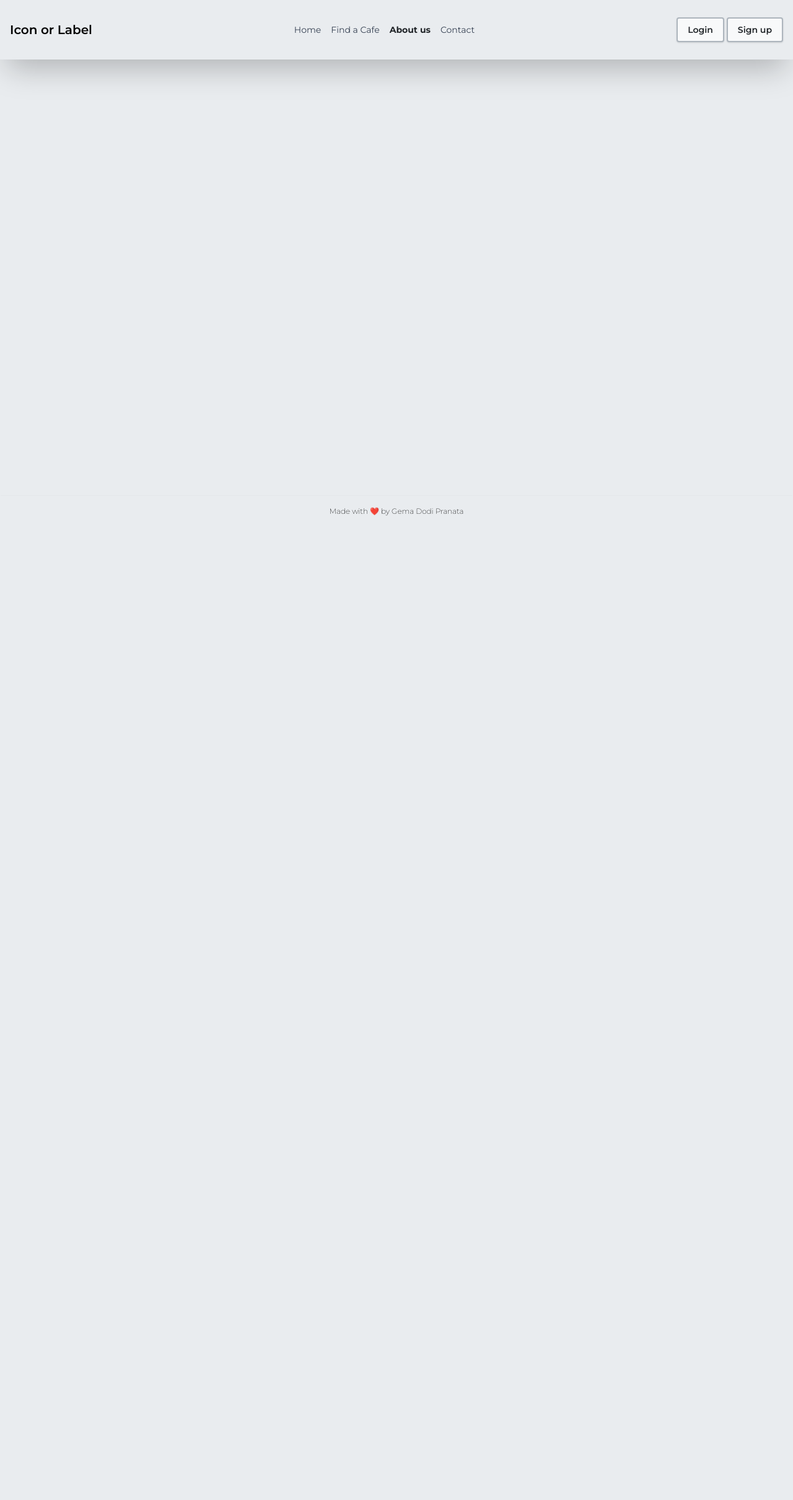
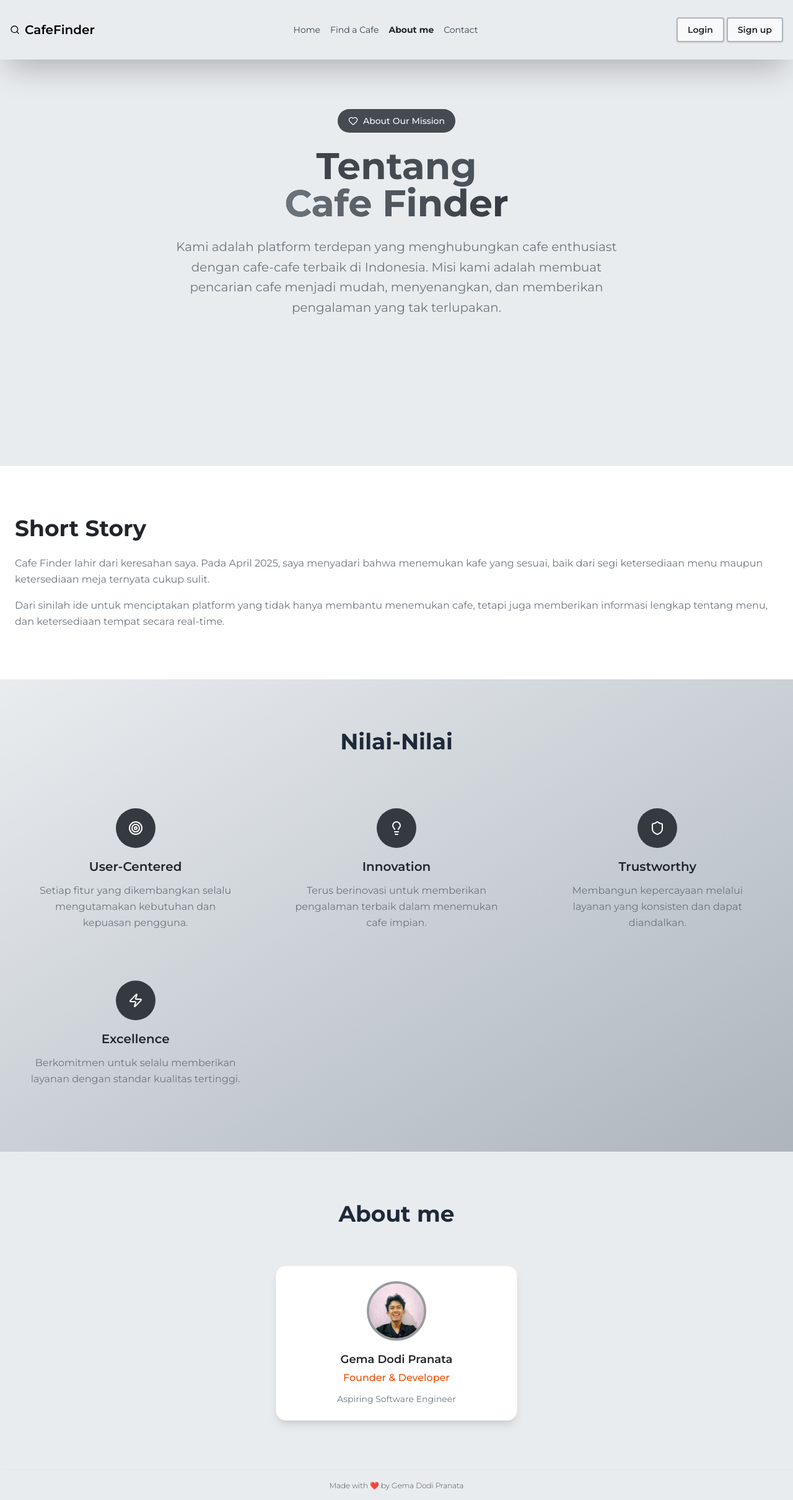
Before and after one commit to gemadp01/frontend-cafe-bbpvp, a React (Vite) app: page /about in a window 1280 px wide. Shown: the whole page at 62% size. Before the commit the page ends 848 px from the top, so only its background shows below. Built offline with nearby package versions, Linux system fonts and the light colour scheme.

Commit message:
feat: About me page

```diff
--- a/src/App.jsx
+++ b/src/App.jsx
@@ -4,7 +4,6 @@ import Header from "@/components/Header";
 import Footer from "@/components/Footer";
 import HomePage from "@/pages/HomePage";
 import FindCafePage from "@/pages/FindCafePage";
-import AboutUsPage from "@/pages/AboutUsPage";
 import ContactPage from "@/pages/ContactPage";
 import CafeDetailPage from "@/pages/CafeDetailPage";
 import LoginPage from "@/pages/LoginPage";
@@ -16,6 +15,7 @@ import EditProductPage from "@/pages/admin/EditProductPage";
 import ListMejaManagementPage from "@/pages/admin/ListMejaManagementPage";
 import CreateListMejaPage from "@/pages/admin/CreateListMejaPage";
 import EditListMejaPage from "@/pages/admin/EditListMejaPage";
+import AboutMePage from "@/pages/AboutMePage";
 
 function App() {
   const location = useLocation();
@@ -27,7 +27,7 @@ function App() {
       <Routes>
         <Route path="/" element={<HomePage />} />
         <Route path="/find-cafe" element={<FindCafePage />} />
-        <Route path="/about" element={<AboutUsPage />} />
+        <Route path="/about" element={<AboutMePage />} />
         <Route path="/contact" element={<ContactPage />} />
         {/* <Route path="/find-cafe/cafe-detail/:id" element={<CafeDetailPage />} /> */}
         <Route
--- a/src/components/Header.jsx
+++ b/src/components/Header.jsx
@@ -1,5 +1,5 @@
 import { useState } from "react";
-import { Menu, X } from "lucide-react";
+import { Menu, Search, X } from "lucide-react";
 import Button from "./Button";
 import { Link, NavLink, useLocation } from "react-router-dom";
 import clsx from "clsx";
@@ -14,7 +14,10 @@ function Header() {
   return (
     <header className="shadow-2xl fixed top-0 left-0 right-0 h-24 bg-bgColor-1 flex p-4 items-center md:justify-center z-10">
       <div className="w-full flex justify-between items-center md:w-7xl">
-        <h1 className="text-xl font-semibold">Icon or Label</h1>
+        <h1 className="text-xl font-semibold flex justify-center items-center gap-2">
+          <Search className="w-4 h-4" />
+          CafeFinder
+        </h1>
 
         <nav className="text-sm text-textColor-1">
           {/* Menu list (Desktop) */}
@@ -31,7 +34,7 @@ function Header() {
             </li>
             <li>
               <NavLink to="/about" className={navLinkClass}>
-                About us
+                About me
               </NavLink>
             </li>
             <li>
@@ -69,7 +72,7 @@ function Header() {
             </li>
             <li>
               <NavLink to="/about" className={navLinkClass}>
-                About
+                About me
               </NavLink>
             </li>
             <li>
--- /dev/null
+++ b/src/components/Sections/About/AboutMeSection.jsx
@@ -0,0 +1,45 @@
+import profile from "@/assets/images/profile.png";
+import clsx from "clsx";
+
+const TeamMember = ({ name, role, image, description, className }) => (
+  <div
+    className={clsx(
+      "bg-white rounded-2xl p-6 shadow-lg hover:shadow-xl transition-all duration-300 transform hover:-translate-y-1 border border-gray-100 text-center",
+      className
+    )}
+  >
+    <div className="relative mb-4">
+      <img
+        src={image}
+        alt={name}
+        className="w-24 h-24 rounded-full mx-auto object-cover border-4 border-bgColor-2/50"
+      />
+    </div>
+    <h3 className="text-lg font-semibold text-primary mb-1">{name}</h3>
+    <div className="text-orange-600 font-medium mb-3">{role}</div>
+    <p className="text-textColor-1 text-sm">{description}</p>
+  </div>
+);
+
+const AboutMeSection = () => {
+  return (
+    <section className="py-20">
+      <div className="container mx-auto px-6">
+        <div className="text-center mb-16">
+          <h2 className="text-4xl font-bold text-gray-800 mb-4">About me</h2>
+        </div>
+        <div className="grid md:grid-cols-3 gap-8">
+          <TeamMember
+            name="Gema Dodi Pranata"
+            role="Founder & Developer"
+            image={profile}
+            description="Aspiring Software Engineer"
+            className={"md:col-start-2"}
+          />
+        </div>
+      </div>
+    </section>
+  );
+};
+
+export default AboutMeSection;
--- /dev/null
+++ b/src/components/Sections/About/HeroSection.jsx
@@ -0,0 +1,31 @@
+import Badge from "@/components/Badge";
+import { Heart } from "lucide-react";
+
+const HeroSection = () => {
+  return (
+    <section className="relative py-20">
+      <div className="container mx-auto px-6 py-40 lg:py-24">
+        <div className="text-center mb-16 space-y-6 ">
+          <Badge text="About Our Mission" icon={Heart} />
+
+          <h1 className="text-4xl md:text-5xl lg:text-6xl font-bold mb-6 bg-gradient-to-r from-primary to-textColor-1 bg-clip-text text-transparent">
+            Tentang
+            <br />
+            <span className="bg-gradient-to-r from-textColor-1 to-bgColor-2 bg-clip-text text-transparent">
+              Cafe Finder
+            </span>
+          </h1>
+
+          <p className="text-xl text-textColor-1 max-w-3xl mx-auto leading-relaxed">
+            Kami adalah platform terdepan yang menghubungkan cafe enthusiast
+            dengan cafe-cafe terbaik di Indonesia. Misi kami adalah membuat
+            pencarian cafe menjadi mudah, menyenangkan, dan memberikan
+            pengalaman yang tak terlupakan.
+          </p>
+        </div>
+      </div>
+    </section>
+  );
+};
+
+export default HeroSection;
--- /dev/null
+++ b/src/components/Sections/About/StorySection.jsx
@@ -0,0 +1,29 @@
+const StorySection = () => {
+  return (
+    <section className="py-20 bg-white">
+      <div className="container mx-auto px-6">
+        <div className="flex flex-col lg:flex-row items-center gap-12">
+          <div className="flex-1">
+            <h2 className="text-4xl font-bold text-primary mb-6">
+              Short Story
+            </h2>
+            <div className="space-y-4 text-textColor-1 leading-relaxed">
+              <p>
+                Cafe Finder lahir dari keresahan saya. Pada April 2025, saya
+                menyadari bahwa menemukan kafe yang sesuai, baik dari segi
+                ketersediaan menu maupun ketersediaan meja ternyata cukup sulit.
+              </p>
+              <p>
+                Dari sinilah ide untuk menciptakan platform yang tidak hanya
+                membantu menemukan cafe, tetapi juga memberikan informasi
+                lengkap tentang menu, dan ketersediaan tempat secara real-time.
+              </p>
+            </div>
+          </div>
+        </div>
+      </div>
+    </section>
+  );
+};
+
+export default StorySection;
--- /dev/null
+++ b/src/components/Sections/About/ValuesSection.jsx
@@ -0,0 +1,48 @@
+import { Eye, Heart, Lightbulb, Shield, Target, Zap } from "lucide-react";
+
+const ValueCard = ({ icon: Icon, title, description }) => (
+  <div className="text-center p-6">
+    <div className="w-16 h-16 bg-bgColor-2 rounded-full flex items-center justify-center mx-auto mb-4">
+      {Icon && <Icon className="w-6 h-6 text-white" />}
+    </div>
+    <h3 className="text-xl font-semibold text-primary mb-3">{title}</h3>
+    <p className="text-textColor-1 leading-relaxed">{description}</p>
+  </div>
+);
+
+const ValuesSection = () => {
+  return (
+    <section className="py-20 bg-gradient-to-br from-bgColor-1 to-textColor-card">
+      <div className="container mx-auto px-6">
+        <div className="text-center mb-16">
+          <h2 className="text-4xl font-bold text-gray-800 mb-4">Nilai-Nilai</h2>
+        </div>
+
+        <div className="grid md:grid-cols-2 lg:grid-cols-3 gap-8">
+          <ValueCard
+            icon={Target}
+            title="User-Centered"
+            description="Setiap fitur yang dikembangkan selalu mengutamakan kebutuhan dan kepuasan pengguna."
+          />
+          <ValueCard
+            icon={Lightbulb}
+            title="Innovation"
+            description="Terus berinovasi untuk memberikan pengalaman terbaik dalam menemukan cafe impian."
+          />
+          <ValueCard
+            icon={Shield}
+            title="Trustworthy"
+            description="Membangun kepercayaan melalui layanan yang konsisten dan dapat diandalkan."
+          />
+          <ValueCard
+            icon={Zap}
+            title="Excellence"
+            description="Berkomitmen untuk selalu memberikan layanan dengan standar kualitas tertinggi."
+          />
+        </div>
+      </div>
+    </section>
+  );
+};
+
+export default ValuesSection;
--- /dev/null
+++ b/src/pages/AboutMePage.jsx
@@ -0,0 +1,25 @@
+import HeroSection from "@/components/Sections/About/HeroSection";
+import Layout from "../components/Layout";
+import StorySection from "@/components/Sections/About/StorySection";
+import ValuesSection from "@/components/Sections/About/ValuesSection";
+import AboutMeSection from "@/components/Sections/About/AboutMeSection";
+
+const AboutMePage = () => {
+  return (
+    <Layout>
+      {/* Hero Section */}
+      <HeroSection />
+
+      {/* Story */}
+      <StorySection />
+
+      {/* Values */}
+      <ValuesSection />
+
+      {/* About me */}
+      <AboutMeSection />
+    </Layout>
+  );
+};
+
+export default AboutMePage;
--- a/src/pages/AboutUsPage.jsx
+++ /dev/null
@@ -1,13 +0,0 @@
-import Layout from "../components/Layout";
-
-const AboutUsPage = () => {
-  return (
-    <Layout>
-      <div>
-        <h1>About Us Page</h1>
-      </div>
-    </Layout>
-  );
-};
-
-export default AboutUsPage;
```
Also changed, not shown: src/assets/images/profile.png (added).
